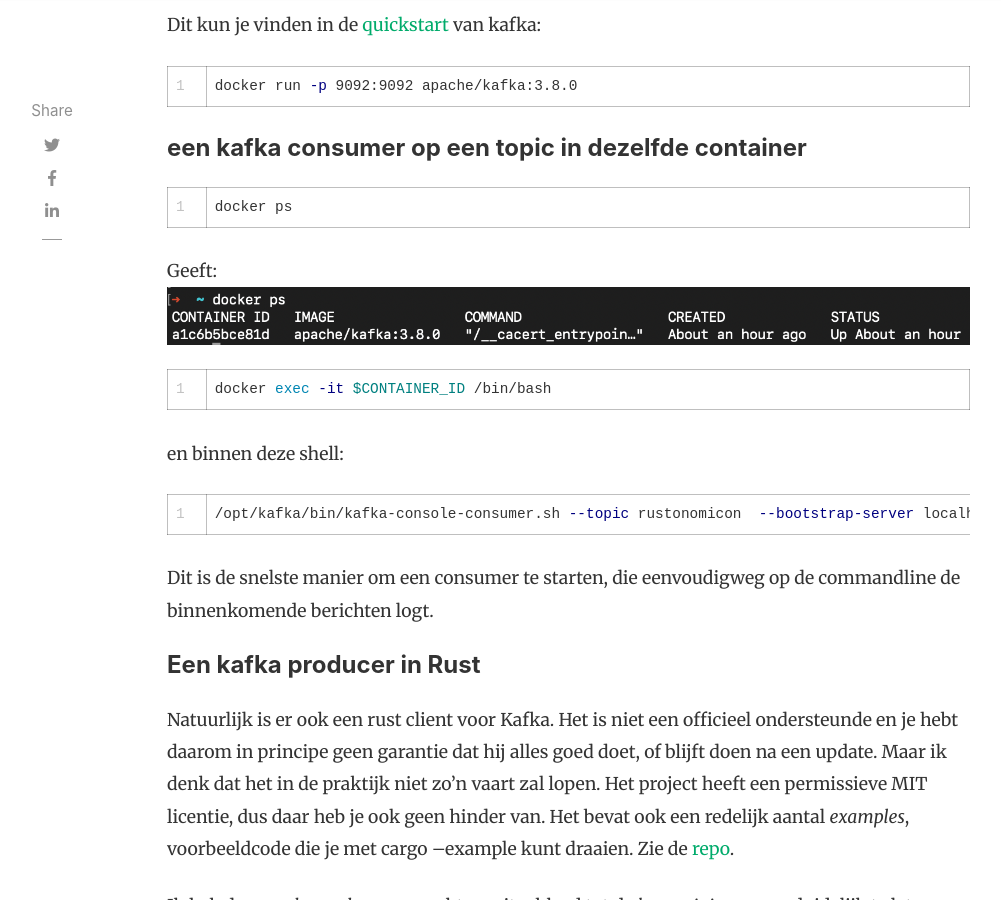
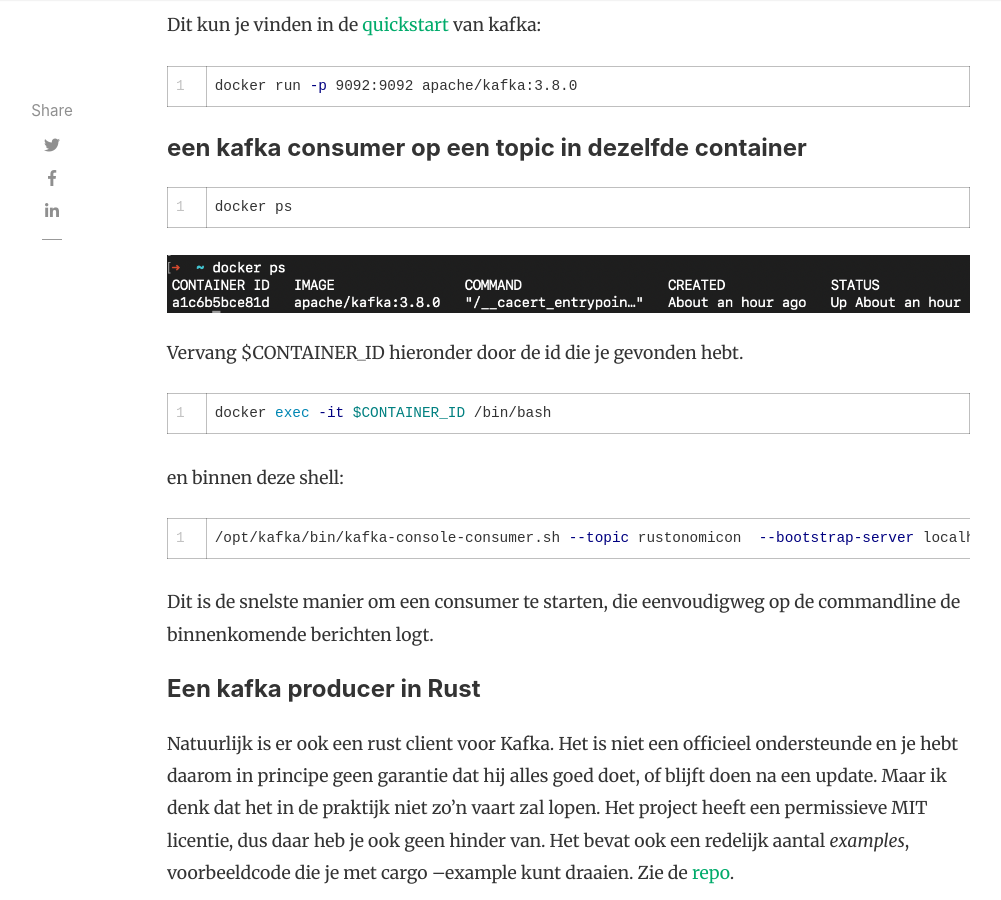
Before and after one commit to TOP-Squad/top-squad.github.io, a Jekyll site: the page built from _posts/2024-10-29-kafka-met-rust.md, in a window 1280 px wide and 900 px high, scrolled down 1343 px. Shown: the whole window, without its empty margins (118-1119 px from the left). Built offline with Jekyll 4.4.1, drawn with Linux system fonts in a browser that asks for light colours; nearby versions of some CDN libraries.

Commit message:
aanpassing

````diff
--- a/_posts/2024-10-29-kafka-met-rust.md
+++ b/_posts/2024-10-29-kafka-met-rust.md
@@ -29,8 +29,9 @@
 ```bash
 docker ps
 ```
-Geeft:
 ![docker ps](/assets/images/kafka-rust/dockerps.png)
+
+Vervang $CONTAINER_ID hieronder door de id die je gevonden hebt.
 ```bash
 docker exec -it $CONTAINER_ID /bin/bash
 ```
````
